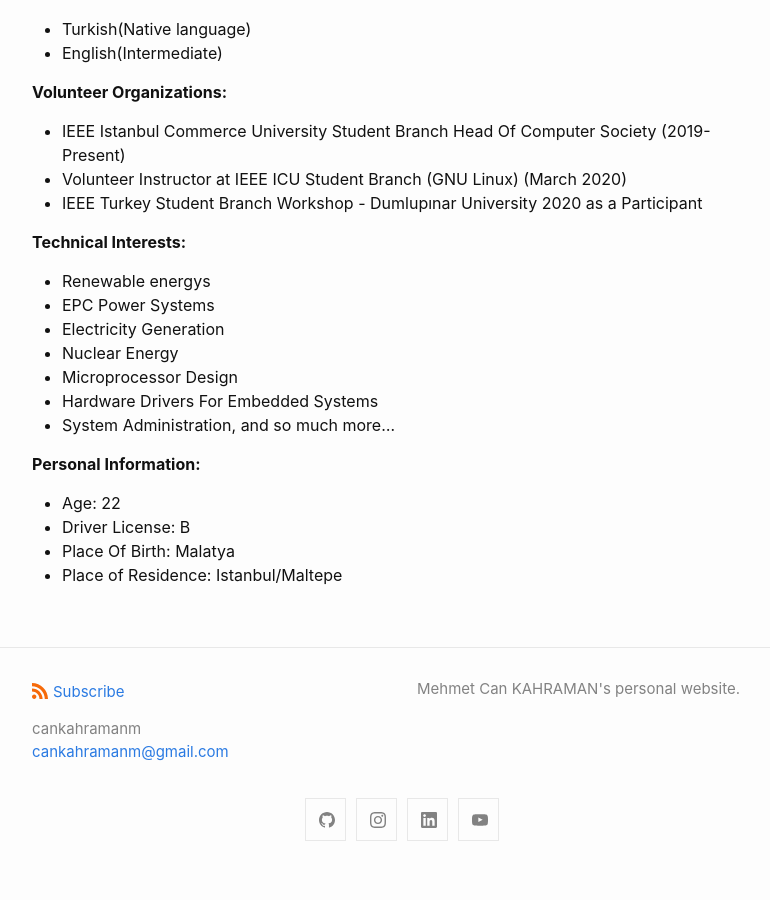
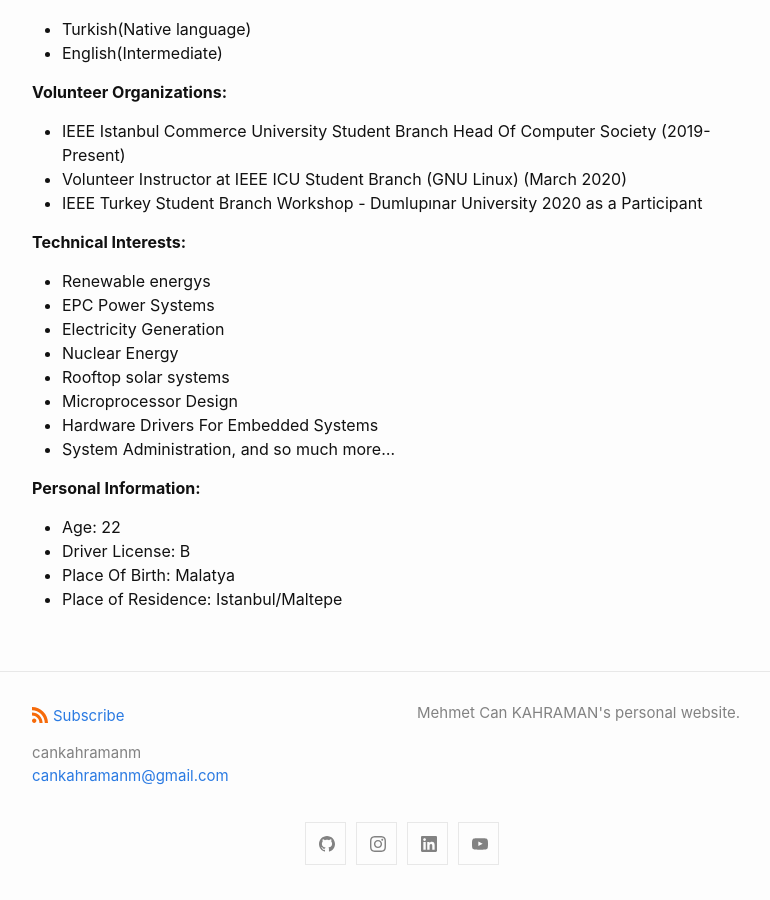
Before and after one commit to cankahramanm/cankahramanm.github.io, a Jekyll site: the page built from _posts/2020-07-27-CV.markdown, in a window 1280 px wide and 900 px high, scrolled down 1003 px. Shown: the whole window, without its empty margins (238-1008 px from the left). Built offline with Jekyll 4.4.1, drawn with Linux system fonts in a browser that asks for light colours; before the commit the page ends 1879 px from its top, so only the background shows below that.

Commit message:
Update 2020-07-27-CV.markdown

```diff
--- a/_posts/2020-07-27-CV.markdown
+++ b/_posts/2020-07-27-CV.markdown
@@ -54,6 +54,7 @@ categories: jekyll update
 - EPC Power Systems
 - Electricity Generation
 - Nuclear Energy
+- Rooftop solar systems
 - Microprocessor Design
 - Hardware Drivers For Embedded Systems
 - System Administration, and so much more...
```
